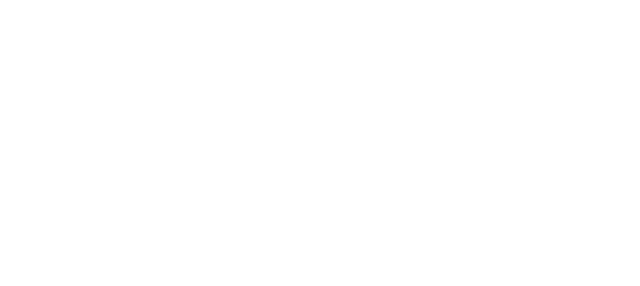
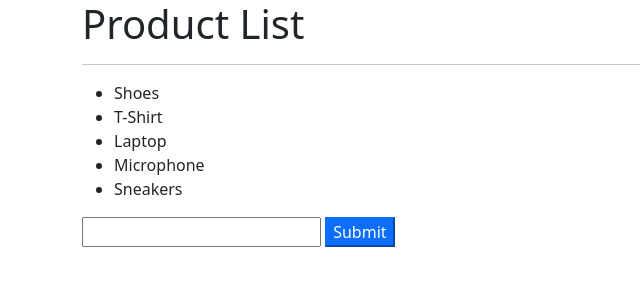
Before and after one commit to allmoinahmed/dom-practice, a plain HTML site: page index.html in a window 1280 px wide. Shown: the whole page, without its empty margins (0-640 px from the left). Drawn offline with nearby package versions, Linux system fonts and the light colour scheme.

Commit message:
Raw Files without JavaScript Coding

```diff
--- a/index.html
+++ b/index.html
@@ -6,10 +6,26 @@
         <meta name="viewport" content="width=device-width, initial-scale=1.0">
         <title>DOM Practice</title>
         <link href="https://cdn.jsdelivr.net/npm/bootstrap@5.1.3/dist/css/bootstrap.min.css" rel="stylesheet">
+    </head>
+    <body>
+        <div class="container">
+            <h1>Product List</h1>
+            <hr>
+            <ul class="product-collection mb-3">
+                <li class="product-collection-item">Shoes</li>
+                <li class="product-collection-item">T-Shirt</li>
+                <li class="product-collection-item">Laptop</li>
+                <li class="product-collection-item">Microphone</li>
+                <li class="product-collection-item">Sneakers</li>
+            </ul>
+
+            <form action="" method="POST" class="product-form">
+                <input type="text" id="productname" name="productname">
+                <input type="submit" class="btb btn-primary" value="Submit">
+            </form>
+        </div>
 
 
-    </head>
-    <body>
 
         <script src="https://code.jquery.com/jquery-3.3.1.min.js"></script>
         <script src="https://cdn.jsdelivr.net/npm/bootstrap@5.1.3/dist/js/bootstrap.bundle.min.js"></script>
```
